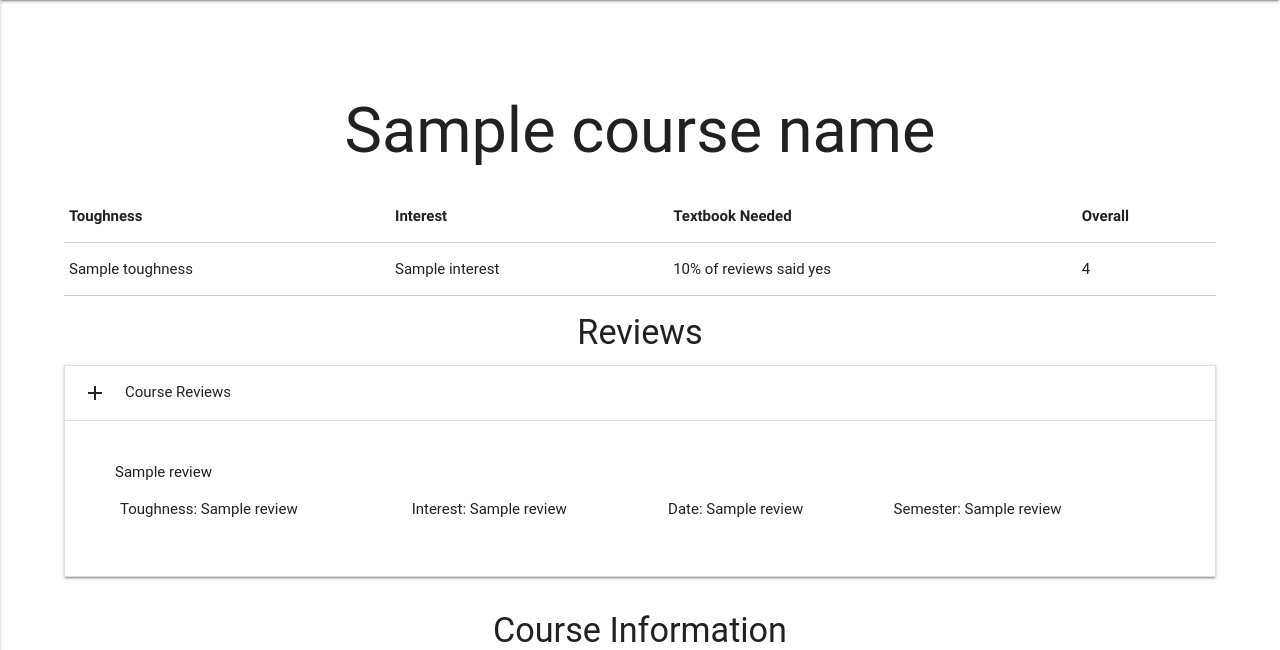
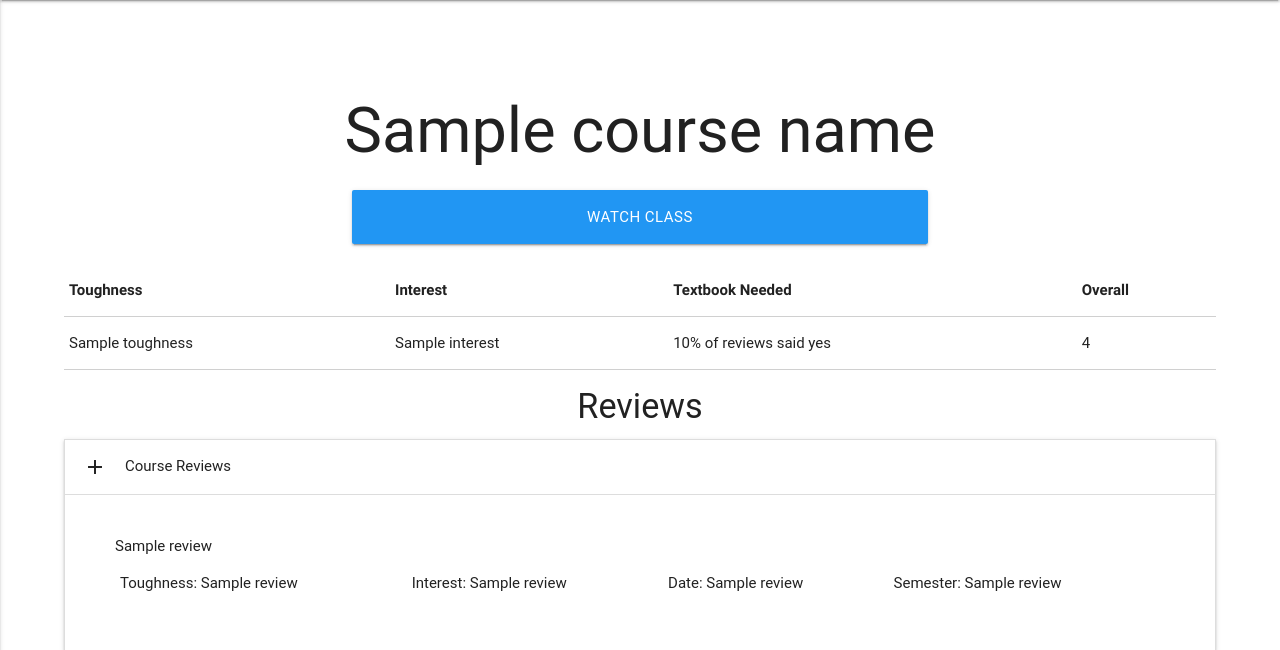
Before and after one commit to piercecunneen/ND-Class-Info-and-Teacher-Ratings-website, a Flask app: template templates/class_info.html in a window 1280 px wide. Shown: the part 64-714 px from the top of the page. Run offline with Flask 2, Linux system fonts and the light colour scheme; the template is opened without the code that fills it: most values are stand-ins (such as "Sample title", 1, 10 or a date in 2020); data that the repository does not hold is empty; some libraries are stand-ins or nearby versions; some web fonts are replaced.

Commit message:
added ability to watch a class

```diff
--- a/templates/class_info.html
+++ b/templates/class_info.html
@@ -2,7 +2,30 @@
 
 {% block content %}
 
+<div id="phone-modal" class="modal">
+	<div class="modal-content row">
+		<form method="POST" action="http://www.ndclassalert.com/" class="col s12">
+			<div class="input-field col s12">
+				<i class="material-icons prefix">phone</i>
+				<input id="phone_number" name="phone_number" type="tel" pattern="[0-9]{10}" class="validate" required="">
+				<label for="phone_number" data-error="Enter number as 0123456789" data-success="Sweet!">Telephone</label>
+			</div>
+			<div class="input-field col s12">
+				<i class="material-icons prefix">dialpad</i>
+				<input id="crn" name="crn" type="tel" pattern="[0-9]{5}" disabled class="validate" required="true" placeholder="{{crn}}">
+		   		<label for="crn" data-error="A CRN must be 5 digits" data-success="Sweet!">CRN:</label>
+		    	</div>
+			<button class="col s4 offset-s4 blue lighten-2 btn waves-effect waves-light" type="submit" name="action">Submit
+				<i class="material-icons right">send</i>
+			</button>
+		</form>
+	</div>
+</div>
+
 <h1 align="center">{{CourseName}}</h1>
+<div class="col s12 row">
+	<button class="blue col offset-s3 s6 btn btn-large waves-effect modal-trigger" href="#phone-modal" style="margin-left:25%;">Watch Class</button>
+</div>
 <div id = "Sections">
 	<table>
 		<thead>
```
